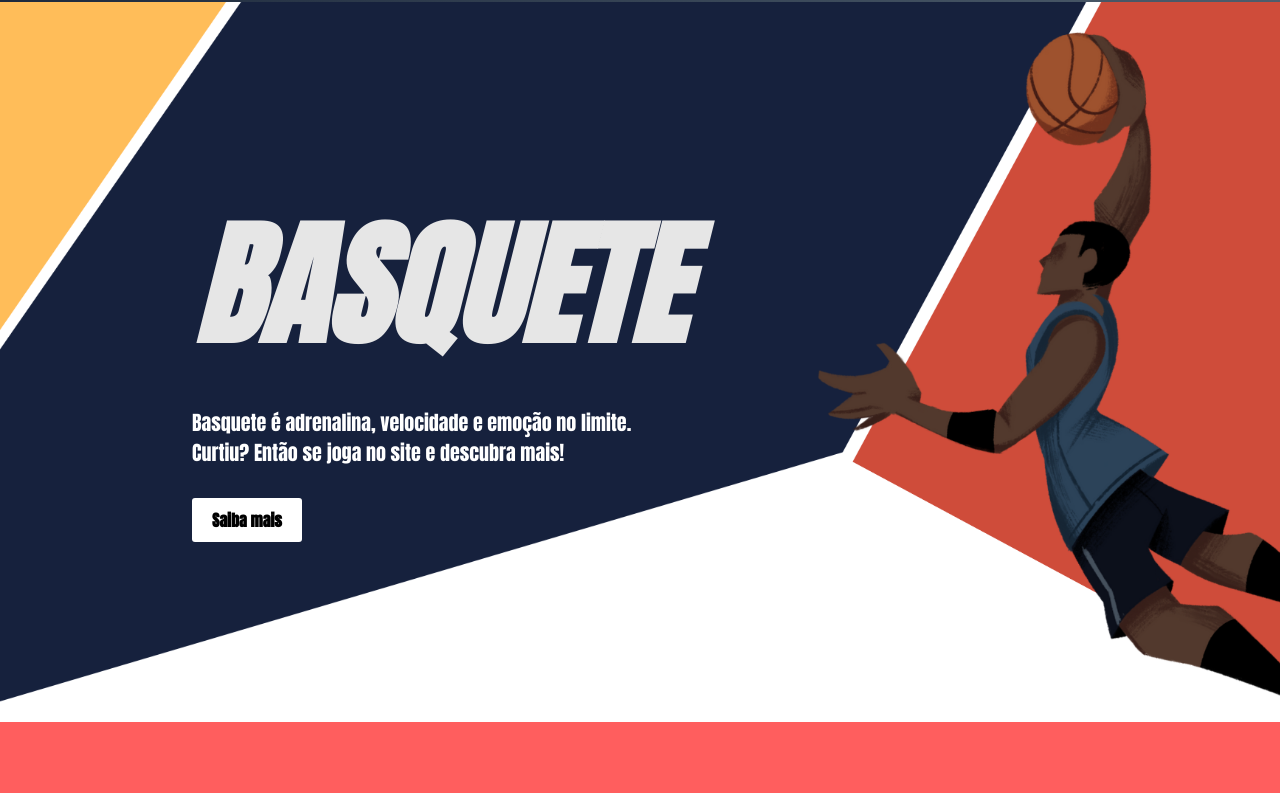
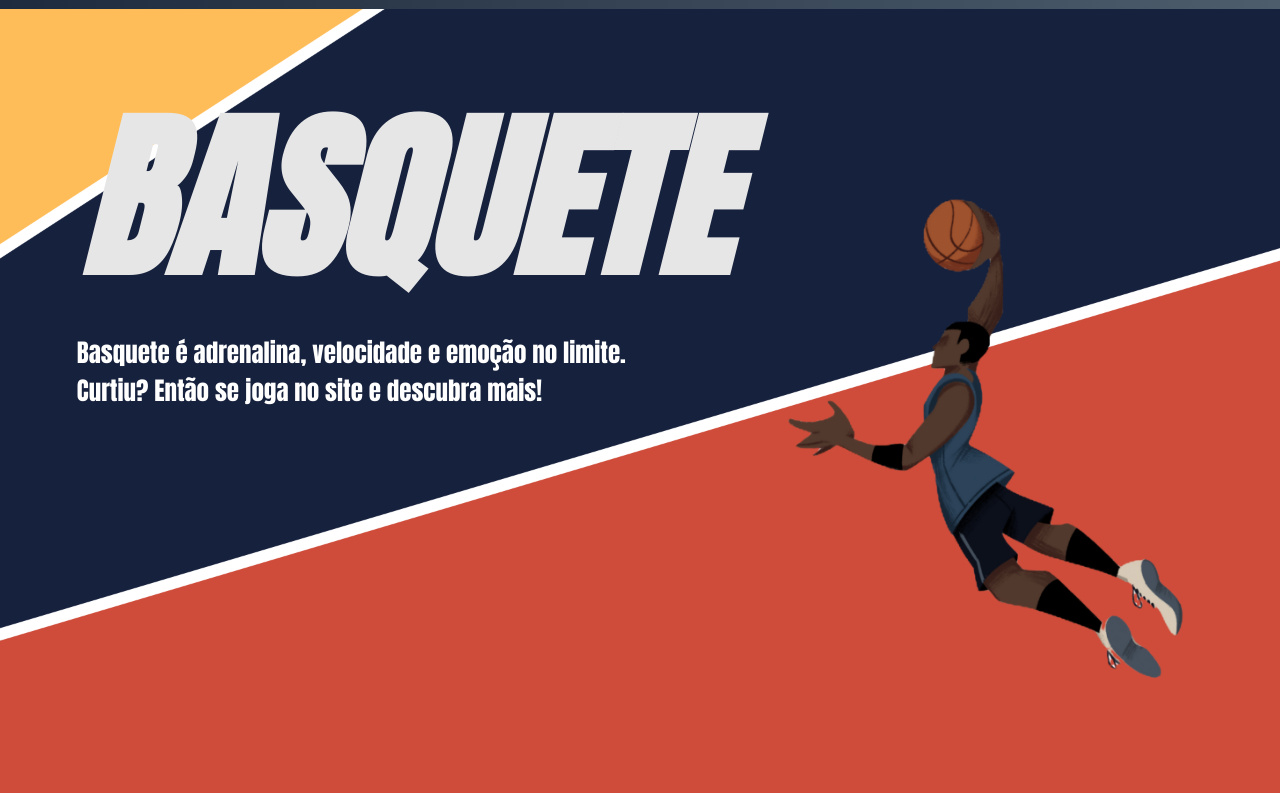
Before and after one commit to LukasFah/projeto_individual, a website: page public/index.html in a window 1280 px wide. Shown: the part 75-868 px from the top of the page. Drawn offline with Linux system fonts and the light colour scheme.

Commit message:
Alterado fundos do index e adicionado img do jogador no index

```diff
--- a/public/css/index.css
+++ b/public/css/index.css
@@ -4,24 +4,37 @@
     margin: 0;
     padding: 0;
     box-sizing: border-box;
-
 }
-
+body{
+    overflow-x: hidden;
+}
 .section{
     height: 100vh;
 }
+.inicio {
+    font-family: "Anton", sans-serif;
+    font-weight: 500;
+    font-style: normal;
+    background-image: url('../assets/img/fundoIndex.png');
+    background-size: cover;
+    background-position-y: 100%;
+    background-repeat: no-repeat;
+    color: white;
 
+}
 #historia{
-    background-color: #ff5e5e;
+    background-image: url('../assets/img/fundoHistoria.png');
+    background-size: cover;
+    background-position-y: 100%;
 
 }
 
 #nba{
-    background-color: brown;
+    background-color: #16213d;
 }
 
 #nbb{
-    background-color: darkgreen;
+    background-color: #16213d;
 }
 
 #beneficios{
@@ -32,15 +45,24 @@
     background-color: darkcyan;
 }
 
-.inicio {
-    font-family: "Anton", sans-serif;
-    font-weight: 500;
-    font-style: normal;
-    background-image: url('../assets/img/fundo.png');
-    background-size: cover;
-    background-position-y: 30%;
-    background-repeat: no-repeat;
-    color: white;
+
+
+.img-jogador-login{
+    position: absolute;
+    right: 0;
+    bottom: 0;
+    width: 100%;
+    height: auto;
+    z-index: 0;
+
+}
+
+.img-jogador-login img{
+    position: relative;
+    left: 55%;
+    width: 44%;
+    z-index: 0;
+
 }
 
 
@@ -51,6 +73,9 @@
     justify-content: space-between;
     background: linear-gradient(to right, #1e2a3d, #4d5d6c);
     padding: 15px 50px;
+    position: fixed;
+    width: 100%;
+    z-index: 999;
 }
 
 .logo {
@@ -104,20 +129,20 @@
 
 .content {
     max-width: 700px;
-    margin-left: 15%;
+    margin-left: 6%;
+    z-index: 1;
 }
 
 .content h1 {
-    font-size: 136px;
+    font-size: 180px;
     font-weight: bold;
     color: #e6e6e6;
-    margin-bottom: 20px;
 }
 
 .content p {
-    font-size: 20px;
+    font-size: 25px;
     line-height: 1.5;
-    margin-bottom: 30px;
+    margin-bottom:15%;
 }
 
 .saiba {
--- a/public/index.html
+++ b/public/index.html
@@ -18,7 +18,7 @@
   <section id="inicio" class="inicio">
     <header>
       <nav class="nav_principal">
-        <img src="./assets/img/logo (1).png" alt="Logo" class="logo">
+        <a href="#inicio"><img src="./assets/img/logo (1).png" alt="Logo" class="logo"></a>
         <ul class="nav-links">
           <li><a href="#historia">História</a></li>
           <li><a href="#nbb">NBA</a></li>
@@ -37,9 +37,10 @@
       <div class="content">
         <h1><i>BASQUETE</i></h1>
         <p>Basquete é adrenalina, velocidade e emoção no limite.<br>Curtiu? Então se joga no site e descubra mais!</p>
-        <a href="#" class="saiba">Saiba mais</a>
       </div>
-      <!-- <img src="" alt="Jogador" class="jogador"> -->
+      <div class="img-jogador-login">
+        <img src="./assets/img/inicioJogador.png" alt="" class="">
+    </div>
     </main>
   </section>
 
```
Also changed, not shown: public/assets/img/Fundoindex.png (added), public/assets/img/fundoHistoria.png (added).
